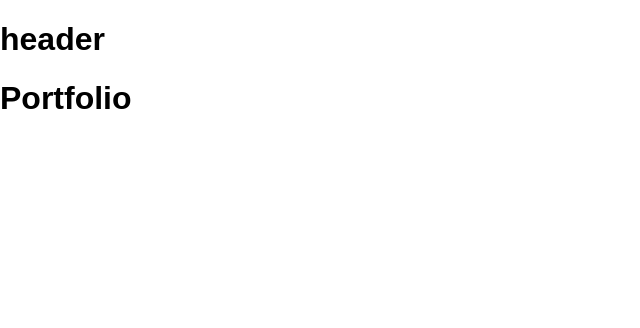
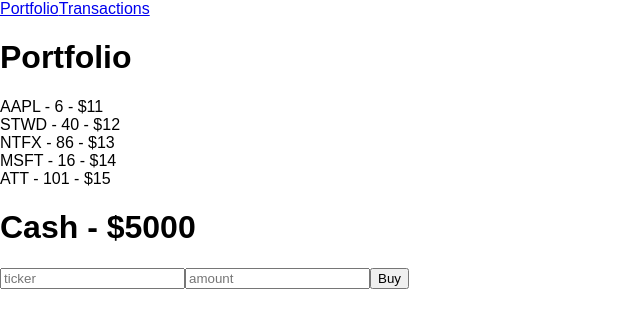
Before and after one commit to husheric/TTP-FS20180728, a React (Create React App) app in the folder frontend/: page /Portfolio in a window 1280 px wide. Shown: the top 328 px of the page, without its empty margins (0-640 px from the left). Built offline with nearby package versions, Linux system fonts and the light colour scheme.

Commit message:
portfolio component created

```diff
--- /dev/null
+++ b/frontend/src/Components/Header.jsx
@@ -0,0 +1,21 @@
+import React, { Component } from 'react';
+import { Link } from "react-router-dom";
+
+
+class Header extends Component {
+  render() {
+    return (
+      <div>
+        <Link to={'/portfolio'}>
+          Portfolio
+        </Link>
+
+        <Link to={'/transactions'}>
+          Transactions
+        </Link>
+      </div>
+    );
+  }
+}
+
+export default Header;
--- a/frontend/src/Components/Portfolio.jsx
+++ b/frontend/src/Components/Portfolio.jsx
@@ -1,14 +1,39 @@
 import React, { Component } from 'react';
+
+import Header from './Header';
+
+const data = [
+  { ticker: 'AAPL', shares: 6, price: '11' },
+  { ticker: 'STWD', shares: 40, price: '12' },
+  { ticker: 'NTFX', shares: 86, price: '13' },
+  { ticker: 'MSFT', shares: 16, price: '14' },
+  { ticker: 'ATT', shares: 101, price: '15' }
+];
 
 class Portfolio extends Component {
   render() {
     return (
       <div>
         <div className='header' >
-          <h1>header</h1>
+          <Header />
         </div>
         <div>
           <h1>Portfolio</h1>
+        </div>
+        <div className='portfolio-body'>
+          <div className='portfolio-listing'>
+            {data.map(el => (
+              <div>{el.ticker} - {el.shares} - ${el.price}</div>
+            ))}
+          </div>
+          <div className='portfolio-buy'>
+            <h1>Cash - $5000</h1>
+            <form>
+              <input placeholder='ticker' name='ticker' />
+              <input placeholder='amount' name='amount'/>
+              <input type='submit' value='Buy' />
+            </form>
+          </div>
         </div>
       </div>
     );
```
Also changed, not shown: frontend/src/Components/Transactions.jsx (added).
